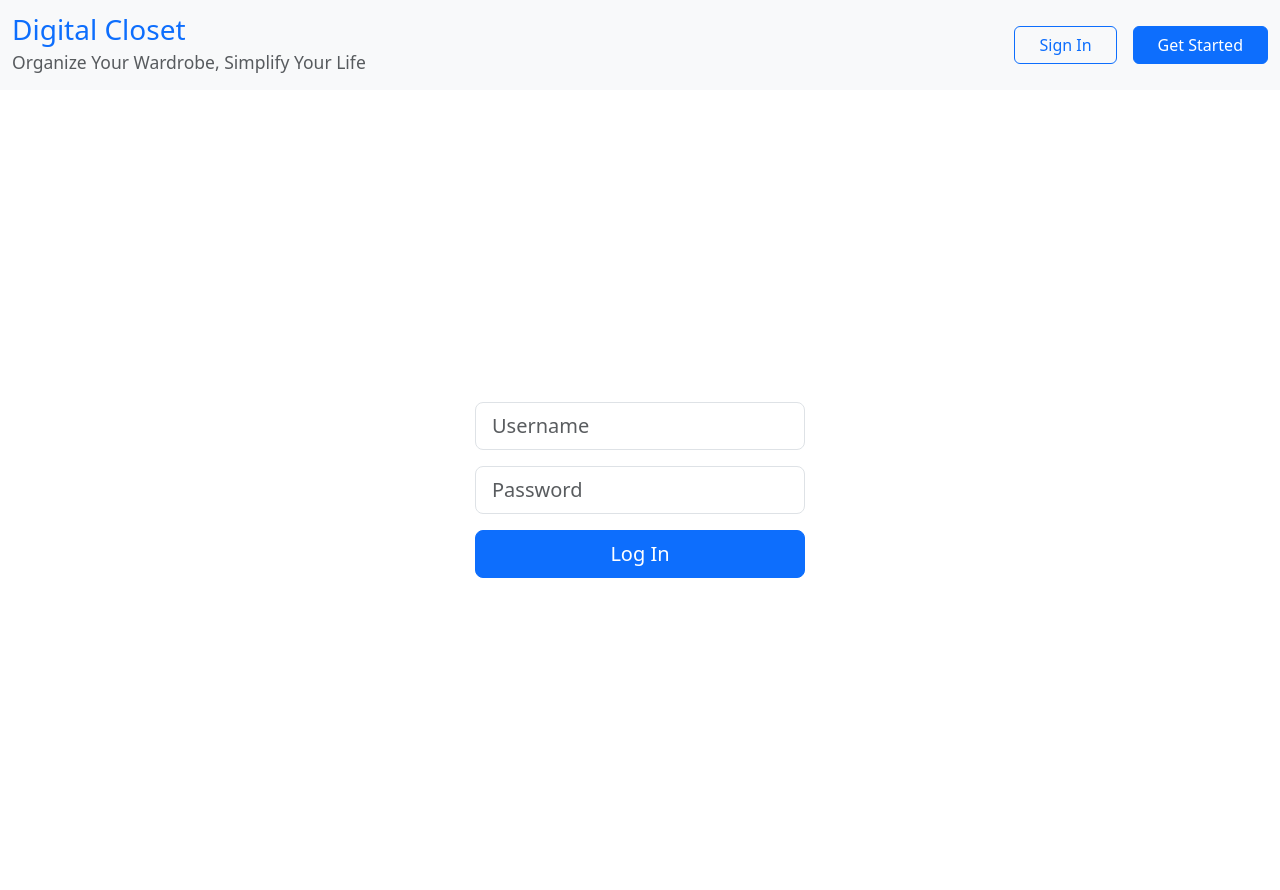
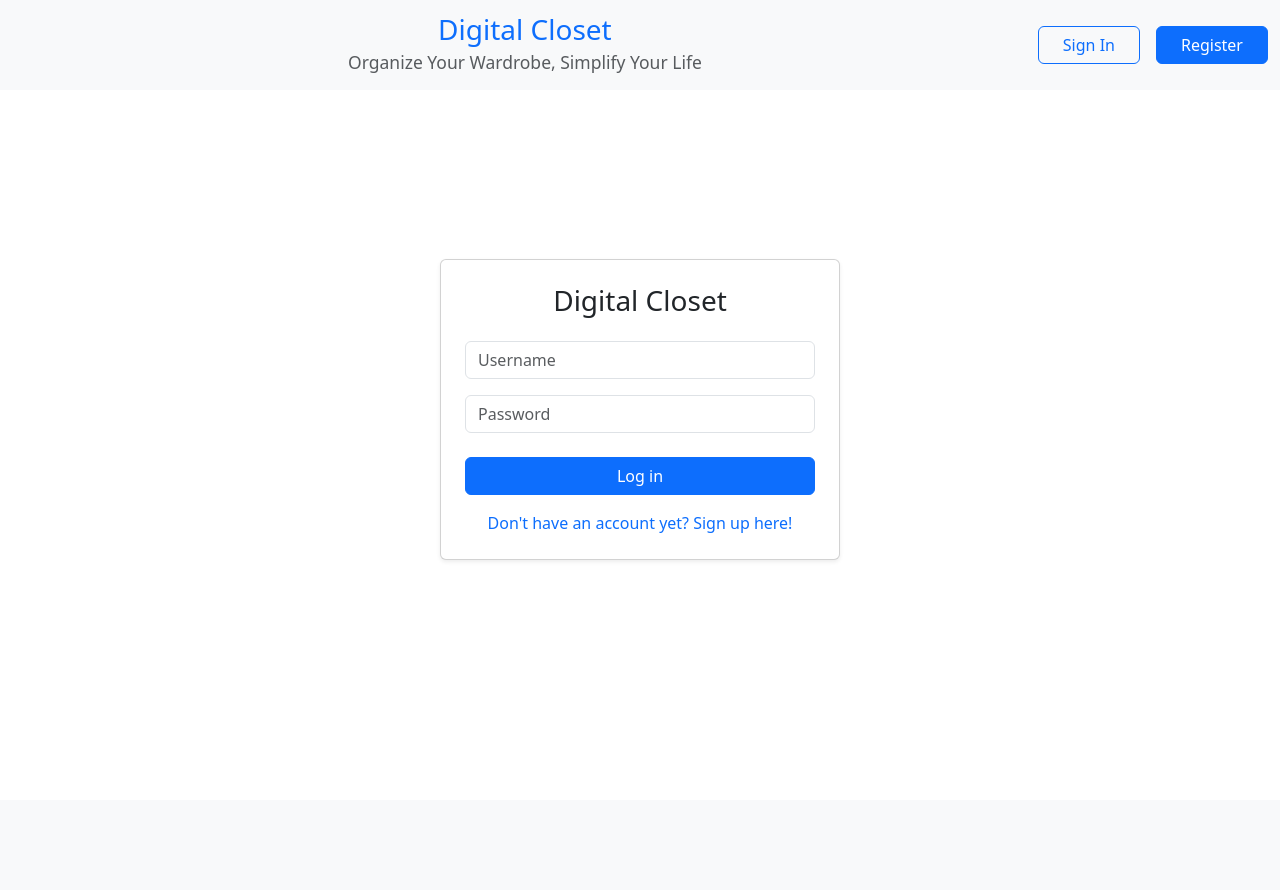
Before and after one commit to FredDan05/Final-Project, a Flask app: page /login in a window 1280 px wide. After the commit the page ends 560 px from the top, so only its background shows below. Run offline with Flask 3, Linux system fonts and the light colour scheme; some libraries are stand-ins or nearby versions.

Commit message:
Updated login page with Instagram-inspired design and simplified register button

```diff
--- a/templates/auth/login.html
+++ b/templates/auth/login.html
@@ -1,28 +1,38 @@
 {% extends "layout.html" %}
 
 {% block main %}
-<div class="container px-4 d-flex justify-content-center align-items-center" style="min-height: 100vh;">
-    <form action="/login" method="post" class="w-100" style="max-width: 330px;">
+<div class="container px-4 d-flex justify-content-center align-items-center" style="min-height: 80vh;">
+    <div class="card shadow-sm" style="max-width: 400px; width: 100%;">
+        <div class="card-body p-4">
+            <h3 class="text-center mb-4">Digital Closet</h3>
+
+            <form action="/login" method="post">
                 <div class="mb-3">
                     <input
                         type="text"
-                class="form-control form-control-lg"
+                        class="form-control"
                         name="username"
                         placeholder="Username"
                         required
                         autocomplete="off">
                 </div>
 
-        <div class="mb-3">
+                <div class="mb-4">
                     <input
                         type="password"
-                class="form-control form-control-lg"
+                        class="form-control"
                         name="password"
                         placeholder="Password"
                         required>
                 </div>
 
-        <button type="submit" class="btn btn-primary btn-lg w-100">Log In</button>
+                <button type="submit" class="btn btn-primary w-100">Log in</button>
             </form>
+
+            <div class="text-center mt-3">
+                <a href="/register" class="text-decoration-none">Don't have an account yet? Sign up here!</a>
+            </div>
+        </div>
+    </div>
 </div>
 {% endblock %}
--- a/templates/layout.html
+++ b/templates/layout.html
@@ -80,7 +80,7 @@
                 <!-- Non-authenticated view -->
                 <nav class="navbar navbar-expand-lg navbar-light bg-light">
                     <div class="container-fluid">
-                        <div class="navbar-brand">
+                        <div class="navbar-brand text-center mx-auto">
                             <a class="text-decoration-none" href="/">
                                 <h3 class="mb-0">Digital Closet</h3>
                                 <small class="text-muted">Organize Your Wardrobe, Simplify Your Life</small>
@@ -88,7 +88,7 @@
                         </div>
                         <div class="d-flex align-items-center">
                             <a class="btn btn-outline-primary me-3 px-4" href="/login">Sign In</a>
-                            <a class="btn btn-primary px-4" href="/register">Get Started</a>
+                            <a class="btn btn-primary px-4" href="/register">Register</a>
                         </div>
                     </div>
                 </nav>
```
Lines whose indentation alone changed are shown as unchanged.
